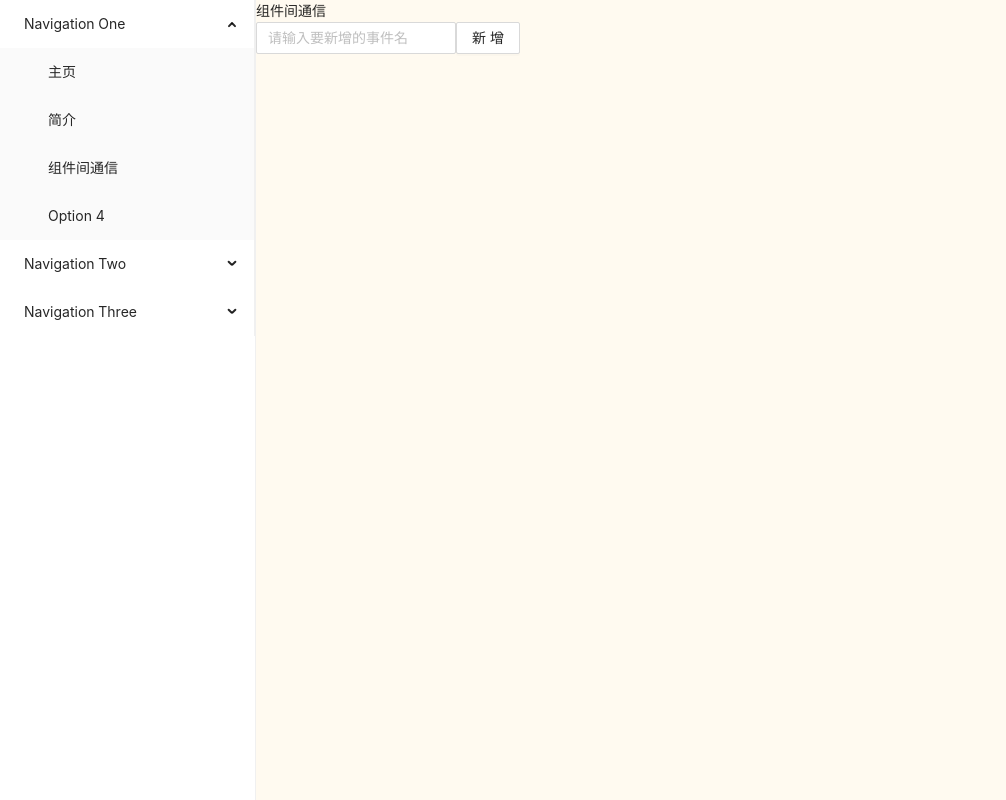
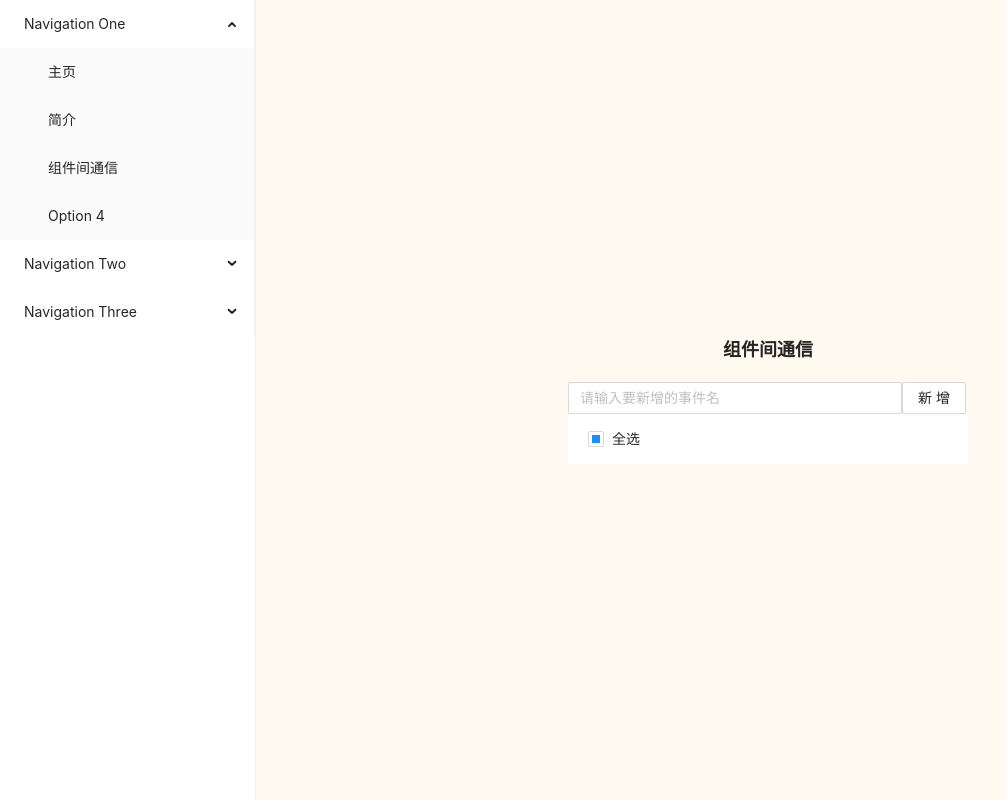
Before and after one commit to ANNNYG/study-react, a React (Create React App) app: page /home/Communication in a window 1280 px wide. Shown: the whole page, without its empty margins (0-1006 px from the left). Built offline with nearby package versions, Linux system fonts and the light colour scheme.

Commit message:
父子间通信初步

```diff
--- a/src/views/Communication/components/AddEvent/index.css
+++ b/src/views/Communication/components/AddEvent/index.css
@@ -1,4 +1,3 @@
 .AddEvent_input {
-    height: 300px;
-    width: 300px;
+    width: 400px;
 }
--- a/src/views/Communication/components/AddEvent/index.jsx
+++ b/src/views/Communication/components/AddEvent/index.jsx
@@ -5,9 +5,8 @@ import { Button } from 'antd';
 import './index.css'
 
 
-
-export default function AddEvent() {
-    const [inp, setInp] = useState(0)
+export default function AddEvent(props) {
+    const [inp, setInp] = useState()
     //输入框绑定
     const handeInput = (e) => {
         setInp(e.target.value)
@@ -15,10 +14,17 @@ export default function AddEvent() {
     }
     const handeAdd = () => {
         console.log(inp)
+        props.addItems(inp)
+        setInp('')
     }
     return (
         <div className='AddEvent_input'>
-            <Input placeholder="请输入要新增的事件名" style={{ width: '200px' }} onInput={handeInput} />
+            <Input
+                placeholder="请输入要新增的事件名"
+                style={{ width: '334px' }}
+                onInput={handeInput}
+                value={inp}
+            />
             <Button onClick={handeAdd}>新增</Button>
         </div>
     )
--- /dev/null
+++ b/src/views/Communication/components/Main/Main.jsx
@@ -0,0 +1,29 @@
+import React from 'react'
+import './index.css'
+import { Checkbox } from 'antd';
+import ShowEvent from '../ShowEvent/ShowEvent'
+
+export default function Main(props) {
+    //设置 indeterminate 状态，只负责样式控制
+    const [indeterminate, setIndeterminate] = React.useState(true);
+    //是否全选state
+    const [checkAll, setCheckAll] = React.useState(false);
+    /* 点击全选 */
+    const onCheckAllChange = () => {
+
+    }
+    return (
+        <div>
+            <div className='checkAllBox'>
+                <Checkbox indeterminate={indeterminate} onChange={onCheckAllChange} checked={checkAll}>
+                    全选
+                </Checkbox>
+            </div>
+            {props.list.map((item, index) =>
+                <ShowEvent
+                    key={index}
+                    item={item}
+                />)}
+        </div>
+    )
+}
--- /dev/null
+++ b/src/views/Communication/components/Main/index.css
@@ -0,0 +1,7 @@
+.checkAllBox {
+    height: 50px;
+    background-color: white;
+    display: flex;
+    align-items: center;
+    padding-left: 20px;
+}
--- /dev/null
+++ b/src/views/Communication/components/ShowEvent/ShowEvent.jsx
@@ -0,0 +1,25 @@
+import React, { useState } from 'react'
+import { Button } from 'antd'
+import { Checkbox } from 'antd';
+
+import './index.css'
+
+const CheckboxGroup = Checkbox.Group;
+
+export default function ShowEvent(props) {
+    const plainOptions = [{ label: '', value: props.item }]
+    const [checkedList, setCheckedList] = React.useState([]);
+
+    const onChange = (list) => {
+        setCheckedList(list)
+        console.log(list)
+    }
+
+    return (
+        <div className='ShowEvent'>
+            <CheckboxGroup options={plainOptions} value={checkedList} onChange={onChange} style={{ marginLeft: '20px' }} />
+            <p>{props.item}</p>
+            <Button type="primary" danger>删除</Button>
+        </div>
+    )
+}
--- /dev/null
+++ b/src/views/Communication/components/ShowEvent/index.css
@@ -0,0 +1,14 @@
+.ShowEvent {
+    height: 50px;
+    background-color: white;
+    display: flex;
+    align-items: center;
+}
+
+.ShowEvent p {
+    margin: 0 0 0 20px;
+    padding: 0px;
+    line-height: 50px;
+    font-weight: 600;
+    width: 240px;
+}
--- /dev/null
+++ b/src/views/Communication/index.css
@@ -0,0 +1,16 @@
+.chactOutside {
+    height: 100%;
+    display: flex;
+    justify-content: center;
+    align-items: center;
+}
+
+.chactP {
+    text-align: center;
+    font-size: 18px;
+    font-weight: 600;
+}
+
+.content {
+    width: 400px;
+}
--- a/src/views/Communication/index.jsx
+++ b/src/views/Communication/index.jsx
@@ -1,13 +1,24 @@
-import React from 'react'
+import React, { useState } from 'react'
 
+import './index.css'
 /* 引入子组件 */
 import AddEvent from './components/AddEvent'
+import Main from './components/Main/Main'
 
-export default function index() {
+export default function Index() {
+    const [list, setList] = useState([])
+
+    const addItems = (item) => {
+        setList([...list, item])
+    }
+
     return (
-        <div>
-            组件间通信
-            <AddEvent />
+        <div className='chactOutside'>
+            <div className='content'>
+                <p className='chactP'>组件间通信</p>
+                <AddEvent addItems={addItems} />
+                <Main list={list} />
+            </div>
         </div>
     )
 }
```
